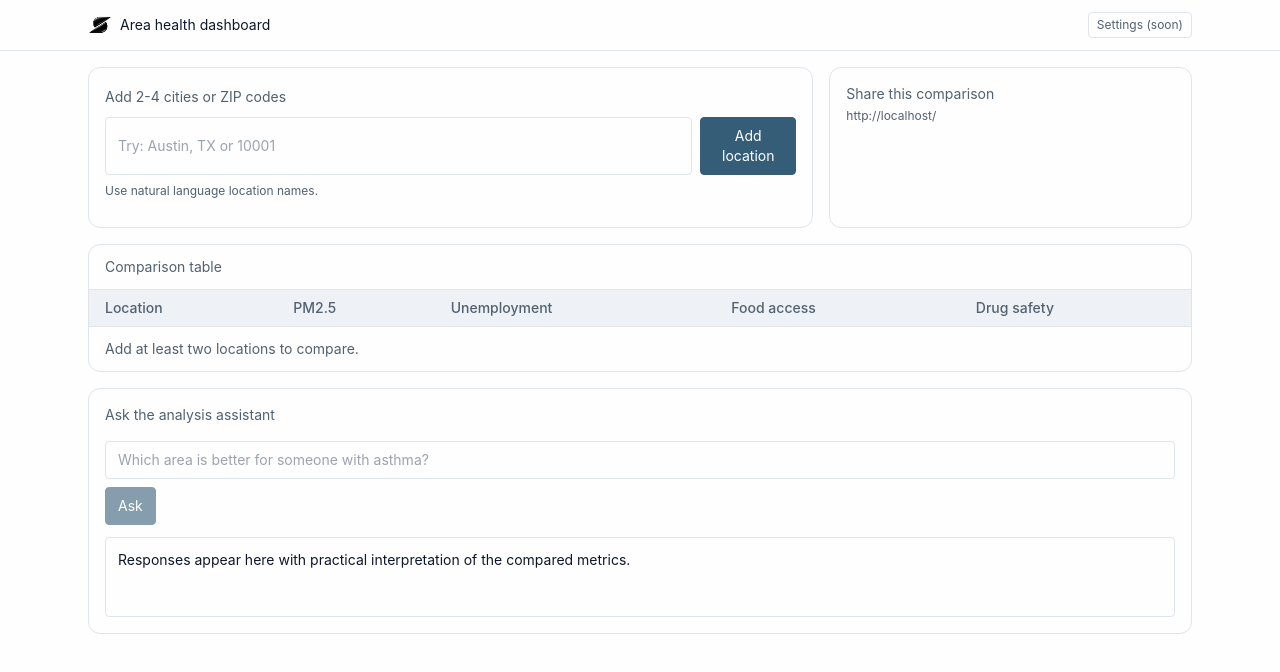
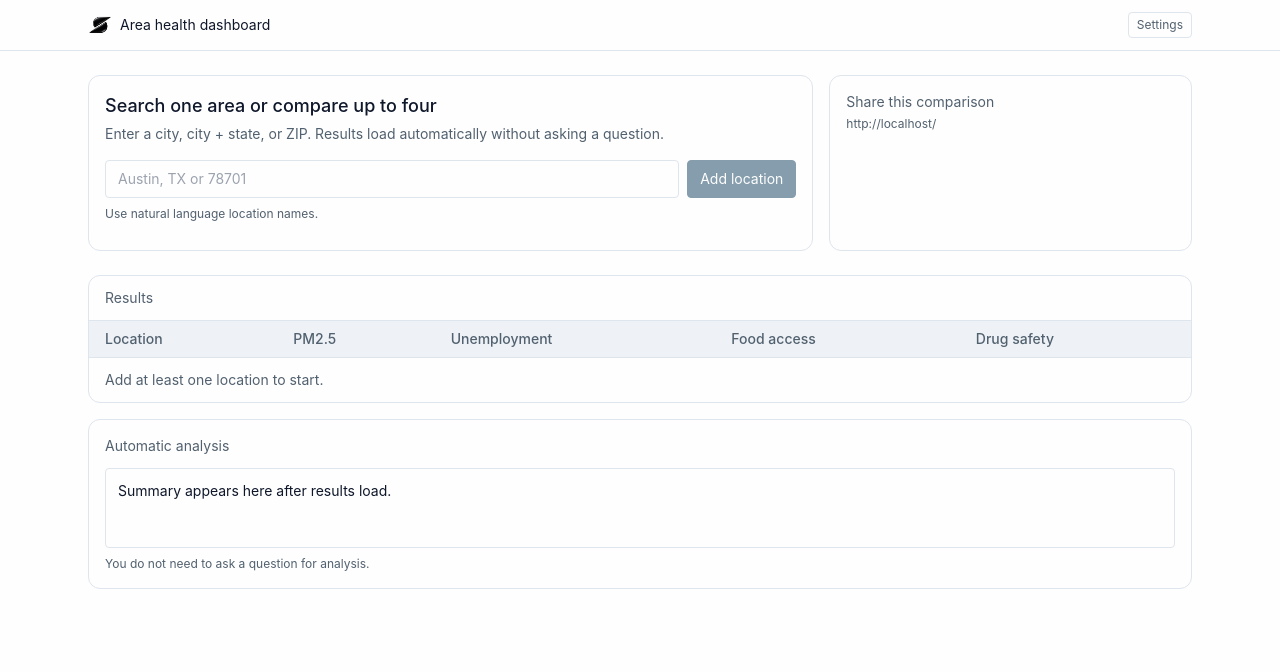
Before and after one commit to knickerboxker-sudo/onboard, a Next.js app: page / in a window 1280 px wide. Shown: the top 672 px of the page. Built offline with nearby package versions, Linux system fonts and the light colour scheme.

Commit message:
Refactor location flow for one-step search and automatic analysis

```diff
--- a/app/api/chat/route.ts
+++ b/app/api/chat/route.ts
@@ -6,12 +6,20 @@ type ChatPayload = {
   metrics?: AreaMetric[];
 };
 
+function defaultPrompt(metrics: AreaMetric[]) {
+  if (metrics.length <= 1) {
+    return "Give a short, practical summary of this area. Mention missing data and what it means.";
+  }
+
+  return "Compare these areas and highlight trade-offs in air quality, unemployment, food access proxy, and drug recalls. End with one plain-language recommendation.";
+}
+
 async function getAnswer(question: string, metrics: AreaMetric[]): Promise<string> {
   const apiKey = process.env.ANTHROPIC_API_KEY;
   const context = metrics.map(summarizeMetric).join("\n");
 
   if (!apiKey) {
-    return `Based on the available metrics, here is a practical interpretation:\n${context}\nQuestion: ${question}`;
+    return `Automatic area summary:\n${context}\n\nFocus: ${question}`;
   }
 
   try {
@@ -28,7 +36,7 @@ async function getAnswer(question: string, metrics: AreaMetric[]): Promise<strin
         messages: [
           {
             role: "user",
-            content: `You are a factual civic health analyst. Explain trade-offs clearly without hyperbole. Data:\n${context}\n\nQuestion: ${question}`,
+            content: `You are a factual civic health analyst. Explain trade-offs clearly without hyperbole. Data:\n${context}\n\nInstruction: ${question}`,
           },
         ],
       }),
@@ -70,13 +78,13 @@ function streamText(text: string) {
 
 export async function POST(request: Request) {
   const body = (await request.json()) as ChatPayload;
-  const question = body.question?.trim();
   const metrics = body.metrics ?? [];
 
-  if (!question) {
-    return NextResponse.json({ error: "Question is required." }, { status: 400 });
+  if (!metrics.length) {
+    return NextResponse.json({ error: "At least one location result is required." }, { status: 400 });
   }
 
+  const question = body.question?.trim() || defaultPrompt(metrics);
   const answer = await getAnswer(question, metrics);
   return new Response(streamText(answer), {
     headers: {
--- a/app/api/compare/route.ts
+++ b/app/api/compare/route.ts
@@ -8,7 +8,7 @@ export async function GET(request: Request) {
 
   if (rawLocations.length < MIN_LOCATIONS || rawLocations.length > MAX_LOCATIONS) {
     return NextResponse.json(
-      { error: "Provide between 2 and 4 locations." },
+      { error: "Provide between 1 and 4 locations." },
       { status: 400 },
     );
   }
--- a/app/page.tsx
+++ b/app/page.tsx
@@ -41,9 +41,8 @@ export default function Page() {
   const [error, setError] = useState<string | null>(null);
   const [loading, setLoading] = useState(false);
   const [metrics, setMetrics] = useState<AreaMetric[]>([]);
-  const [question, setQuestion] = useState("");
-  const [answer, setAnswer] = useState("");
-  const [chatLoading, setChatLoading] = useState(false);
+  const [analysis, setAnalysis] = useState("");
+  const [analysisLoading, setAnalysisLoading] = useState(false);
   const [shareUrl, setShareUrl] = useState("");
 
   useEffect(() => {
@@ -66,6 +65,7 @@ export default function Page() {
 
     if (locations.length < MIN_LOCATIONS) {
       setMetrics([]);
+      setAnalysis("");
       return;
     }
 
@@ -92,6 +92,47 @@ export default function Page() {
     void loadMetrics();
   }, [locations]);
 
+  useEffect(() => {
+    if (!metrics.length) {
+      setAnalysis("");
+      return;
+    }
+
+    const loadAnalysis = async () => {
+      setAnalysisLoading(true);
+      setAnalysis("");
+      try {
+        const response = await fetch("/api/chat", {
+          method: "POST",
+          headers: { "content-type": "application/json" },
+          body: JSON.stringify({ metrics }),
+        });
+
+        if (!response.ok || !response.body) {
+          setAnalysis("Automatic analysis unavailable right now.");
+          return;
+        }
+
+        const reader = response.body.getReader();
+        const decoder = new TextDecoder();
+        let accumulated = "";
+
+        while (true) {
+          const { done, value } = await reader.read();
+          if (done) break;
+          accumulated += decoder.decode(value, { stream: true });
+          setAnalysis(accumulated);
+        }
+      } catch {
+        setAnalysis("Automatic analysis unavailable right now.");
+      } finally {
+        setAnalysisLoading(false);
+      }
+    };
+
+    void loadAnalysis();
+  }, [metrics]);
+
   const validation = validationMessage(input, locations);
 
   const averages = useMemo(() => {
@@ -109,41 +150,6 @@ export default function Page() {
       drugRecallCount: average(metrics.map((item) => item.drugRecallCount)),
     };
   }, [metrics]);
-
-  async function askQuestion(event: React.FormEvent<HTMLFormElement>) {
-    event.preventDefault();
-    if (!question.trim()) return;
-
-    setChatLoading(true);
-    setAnswer("");
-    try {
-      const response = await fetch("/api/chat", {
-        method: "POST",
-        headers: { "content-type": "application/json" },
-        body: JSON.stringify({ question, metrics }),
-      });
-
-      if (!response.body) {
-        setAnswer("No response received.");
-        return;
-      }
-
-      const reader = response.body.getReader();
-      const decoder = new TextDecoder();
-      let accumulated = "";
-
-      while (true) {
-        const { done, value } = await reader.read();
-        if (done) break;
-        accumulated += decoder.decode(value, { stream: true });
-        setAnswer(accumulated);
-      }
-    } catch {
-      setAnswer("I could not process that question right now.");
-    } finally {
-      setChatLoading(false);
-    }
-  }
 
   function addLocation() {
     const message = validationMessage(input, locations);
@@ -171,34 +177,34 @@ export default function Page() {
             title="Settings are coming soon."
             className={`rounded border border-border px-2 py-1 text-xs text-muted ${softTransition} hover:bg-highlight disabled:cursor-not-allowed`}
           >
-            Settings (soon)
+            Settings
           </button>
         </div>
       </header>
 
-      <section className="mx-auto grid max-w-6xl gap-4 px-4 py-4 sm:px-6 lg:grid-cols-[2fr_1fr]">
+      <section className="mx-auto grid max-w-6xl gap-4 px-4 py-6 sm:grid-cols-[2fr,1fr] sm:px-6">
         <article className="rounded-xl border border-border bg-card p-4">
-          <label htmlFor="location-input" className="text-sm text-muted">
-            Add 2-4 cities or ZIP codes
-          </label>
-          <div className="mt-2 flex flex-col gap-2 sm:flex-row">
+          <h1 className="text-lg font-medium">Search one area or compare up to four</h1>
+          <p className="mt-1 text-sm text-muted">
+            Enter a city, city + state, or ZIP. Results load automatically without asking a question.
+          </p>
+
+          <div className="mt-4 flex flex-wrap gap-2">
+            <label htmlFor="location-input" className="sr-only">
+              City or ZIP code
+            </label>
             <input
               id="location-input"
               value={input}
               onChange={(event) => setInput(event.target.value)}
-              onKeyDown={(event) => {
-                if (event.key === "Enter") {
-                  event.preventDefault();
-                  addLocation();
-                }
-              }}
-              aria-invalid={Boolean(input && validation)}
-              placeholder="Try: Austin, TX or 10001"
-              className={`w-full rounded border border-border bg-base px-3 py-2 text-sm outline-none ${softTransition} focus:border-accent`}
+              placeholder="Austin, TX or 78701"
+              className={`min-w-0 flex-1 rounded border border-border bg-base px-3 py-2 text-sm outline-none ${softTransition} focus:border-accent`}
             />
             <button
+              type="button"
               onClick={addLocation}
-              className={`rounded border border-accent bg-accent px-3 py-2 text-sm text-white ${softTransition} hover:bg-accent-hover`}
+              disabled={Boolean(validation)}
+              className={`rounded border border-accent bg-accent px-3 py-2 text-sm text-white ${softTransition} hover:bg-accent-hover disabled:opacity-60`}
             >
               Add location
             </button>
@@ -231,7 +237,7 @@ export default function Page() {
       <section className="mx-auto max-w-6xl px-4 pb-4 sm:px-6">
         <article className="overflow-hidden rounded-xl border border-border bg-card">
           <div className="border-b border-border px-4 py-3 text-sm text-muted">
-            {loading ? "Loading location metrics…" : "Comparison table"}
+            {loading ? "Loading location metrics…" : "Results"}
           </div>
           <div className="overflow-x-auto">
             <table className="min-w-full text-sm">
@@ -294,7 +300,7 @@ export default function Page() {
 
           {!loading && locations.length < MIN_LOCATIONS ? (
             <p className="border-t border-border px-4 py-3 text-sm text-muted">
-              Add at least two locations to compare.
+              Add at least one location to start.
             </p>
           ) : null}
         </article>
@@ -302,30 +308,11 @@ export default function Page() {
 
       <section className="mx-auto max-w-6xl px-4 pb-8 sm:px-6">
         <article className="rounded-xl border border-border bg-card p-4">
-          <h2 className="text-sm text-muted">Ask the analysis assistant</h2>
-          <form onSubmit={askQuestion} className="mt-2 space-y-2">
-            <label htmlFor="question" className="sr-only">
-              Ask a question
-            </label>
-            <input
-              id="question"
-              value={question}
-              onChange={(event) => setQuestion(event.target.value)}
-              placeholder="Which area is better for someone with asthma?"
-              className={`w-full rounded border border-border bg-base px-3 py-2 text-sm outline-none ${softTransition} focus:border-accent`}
-            />
-            <button
-              type="submit"
-              disabled={chatLoading || !question.trim()}
-              className={`rounded border border-accent bg-accent px-3 py-2 text-sm text-white ${softTransition} hover:bg-accent-hover disabled:opacity-60`}
-            >
-              {chatLoading ? "Thinking…" : "Ask"}
-            </button>
-          </form>
-
+          <h2 className="text-sm text-muted">Automatic analysis</h2>
           <div className="mt-3 min-h-20 rounded border border-border bg-base p-3 text-sm text-ink" aria-live="polite">
-            {answer || "Responses appear here with practical interpretation of the compared metrics."}
+            {analysis || (analysisLoading ? "Preparing automatic summary…" : "Summary appears here after results load.")}
           </div>
+          <p className="mt-2 text-xs text-muted">You do not need to ask a question for analysis.</p>
         </article>
       </section>
     </main>
--- a/lib/location.ts
+++ b/lib/location.ts
@@ -1,4 +1,4 @@
-export const MIN_LOCATIONS = 2;
+export const MIN_LOCATIONS = 1;
 export const MAX_LOCATIONS = 4;
 
 export function parseLocationsParam(value: string | null | undefined): string[] {
@@ -20,10 +20,7 @@ export function serializeLocationsParam(locations: string[]): string {
   return locations.map((value) => value.trim()).filter(Boolean).join("|");
 }
 
-export function validationMessage(
-  candidate: string,
-  locations: string[],
-): string | null {
+export function validationMessage(candidate: string, locations: string[]): string | null {
   const trimmed = candidate.trim();
   if (!trimmed) return "Enter a city or ZIP code.";
   if (locations.some((item) => item.toLowerCase() === trimmed.toLowerCase())) {
```
Also changed, not shown: lib/areaHealth.ts (+20 -14 lines).
